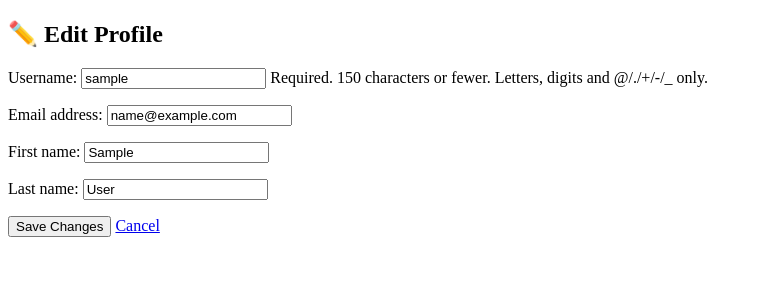
After one commit to pouria-a2006/pouriagheitouri, a Django app: page /accounts/edit-profile/ in a window 1280 px wide. The commit adds this page. Shown: the top 300 px of the page, without its empty margins (0-762 px from the left). Run offline with Django 5.2, Linux system fonts and the light colour scheme; the visitor is signed in with stand-in values (Sample User, id 1).

Commit message:
Add profile editing and PDF export

```diff
--- /dev/null
+++ b/accounts/forms.py
@@ -0,0 +1,16 @@
+from django import forms
+from django.contrib.auth.models import User
+
+
+class ProfileForm(forms.ModelForm):
+
+    class Meta:
+
+        model = User
+
+        fields = [
+            "username",
+            "email",
+            "first_name",
+            "last_name",
+        ]
--- /dev/null
+++ b/accounts/templates/accounts/edit_profile.html
@@ -0,0 +1,41 @@
+{% extends "base.html" %}
+
+{% block content %}
+
+<div class="container mt-5">
+
+    <div class="card shadow">
+
+        <div class="card-body">
+
+            <h2 class="mb-4">
+                ✏️ Edit Profile
+            </h2>
+
+            <form method="POST">
+
+                {% csrf_token %}
+
+                {{ form.as_p }}
+
+                <button class="btn btn-success">
+
+                    Save Changes
+
+                </button>
+
+                <a href="{% url 'profile' %}" class="btn btn-secondary">
+
+                    Cancel
+
+                </a>
+
+            </form>
+
+        </div>
+
+    </div>
+
+</div>
+
+{% endblock %}
--- a/accounts/urls.py
+++ b/accounts/urls.py
@@ -5,4 +5,6 @@ urlpatterns = [
     path('login/', views.login_view, name='login'),
     path('register/', views.register_view, name='register'),
     path('logout/', views.logout_view, name='logout'),
+    path("edit-profile/", views.edit_profile, name="edit_profile"),
+
 ]
--- a/accounts/views.py
+++ b/accounts/views.py
@@ -1,6 +1,10 @@
 from django.shortcuts import render, redirect
 from django.contrib.auth import authenticate, login, logout
 from django.contrib.auth.models import User
+from .forms import ProfileForm
+from django.contrib.auth.decorators import login_required
+
+
 
 
 # 🔐 Login
@@ -40,3 +44,34 @@ def register_view(request):
 def logout_view(request):
     logout(request)
     return redirect('login')
+
+
+@login_required(login_url="login")
+def edit_profile(request):
+
+    if request.method == "POST":
+
+        form = ProfileForm(
+            request.POST,
+            instance=request.user
+        )
+
+        if form.is_valid():
+
+            form.save()
+
+            return redirect("profile")
+
+    else:
+
+        form = ProfileForm(
+            instance=request.user
+        )
+
+    return render(
+        request,
+        "accounts/edit_profile.html",
+        {
+            "form": form
+        }
+    )
--- a/tasks/templates/tasks/home.html
+++ b/tasks/templates/tasks/home.html
@@ -243,6 +243,10 @@ href="https://cdn.jsdelivr.net/npm/bootstrap-icons@1.11.3/font/bootstrap-icons.m
 
               <a href="{% url 'profile' %}" class="btn btn-info btn-lg">
                  👤 Profile
+              </a>
+
+              <a href="{% url 'export_pdf' %}" class="btn btn-danger btn-lg">
+                  📄 Export PDF
               </a>
 
           </div>
--- a/tasks/templates/tasks/profile.html
+++ b/tasks/templates/tasks/profile.html
@@ -109,6 +109,12 @@
 
             <div class="mt-5">
 
+                <a href="{% url 'edit_profile' %}" class="btn btn-warning me-2">
+
+                    ✏️ Edit Profile
+
+                </a>
+
                 <a href="{% url 'home' %}"
 
                    class="btn btn-primary">
--- a/tasks/urls.py
+++ b/tasks/urls.py
@@ -10,4 +10,5 @@ urlpatterns = [
     path('calendar/', views.calendar_view, name='calendar'),
     path('calendar/events/', views.calendar_events, name='calendar_events'),
     path('profile/', views.profile, name='profile'),
+    path("export-pdf/", views.export_pdf, name="export_pdf"),
 ]
```
Also changed, not shown: tasks/views.py (+44 -0 lines).
